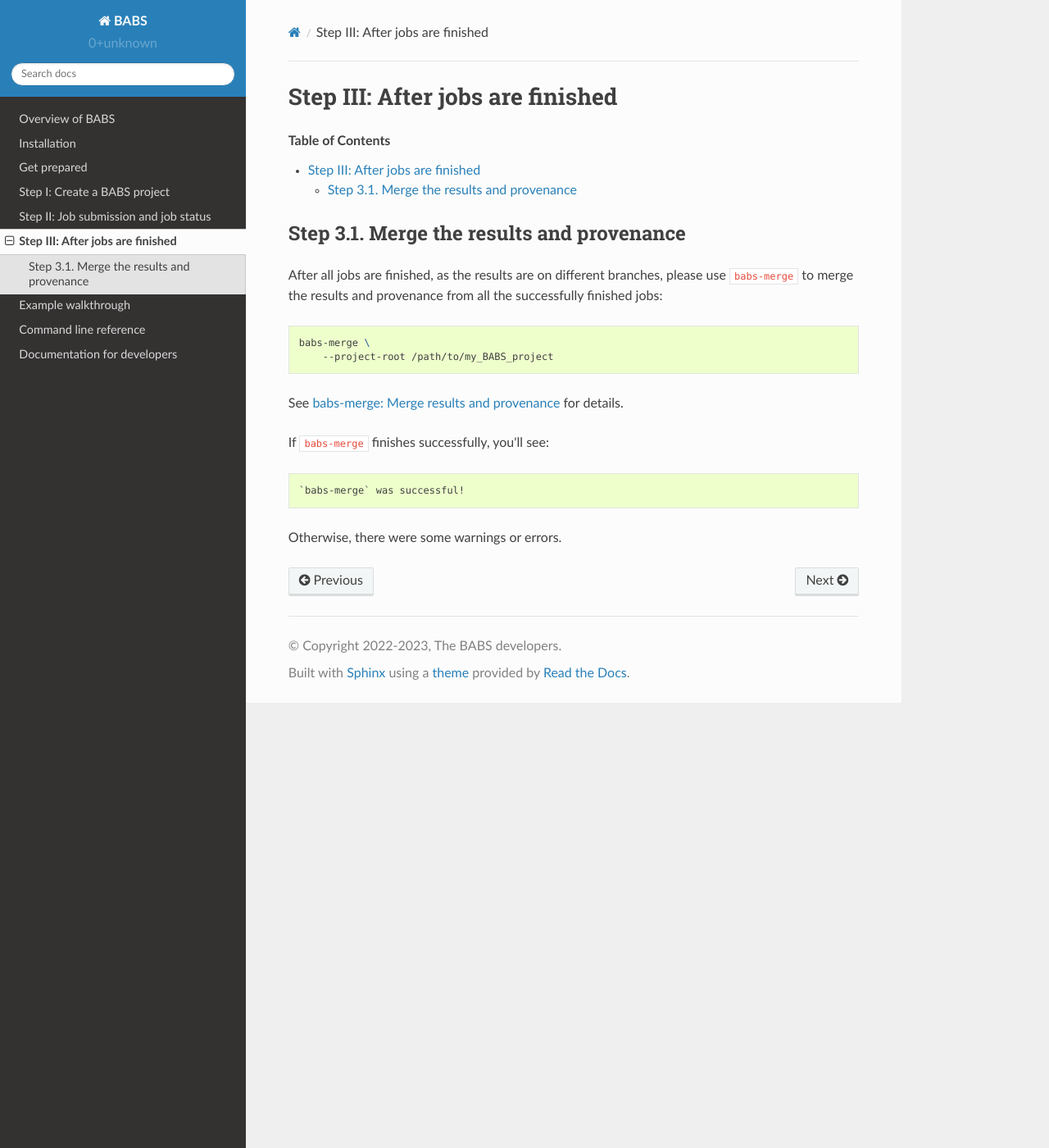
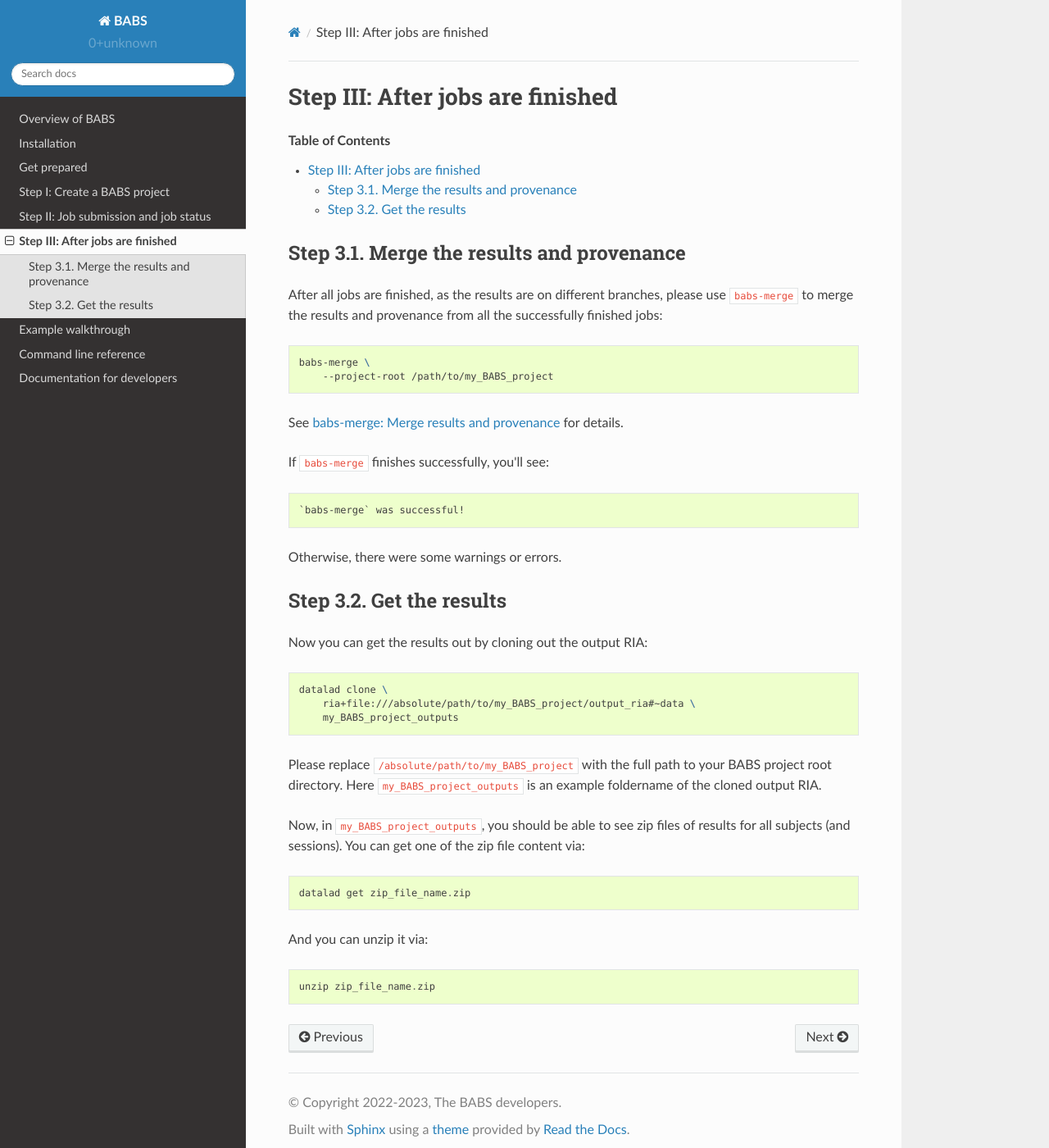
Before and after one commit to PennLINC/babs, a Sphinx documentation site: the page built from docs/source/after_jobs.rst, in a window 1280 px wide and 1400 px high. Shown: the whole window at 82% size. Built offline with Sphinx 7.4.7 and the Read the Docs theme 2.0.0, drawn with Linux system fonts in a browser that asks for light colours.

Commit message:
add outline of walkthru; add how to get results

```diff
--- a/docs/source/after_jobs.rst
+++ b/docs/source/after_jobs.rst
@@ -23,3 +23,26 @@ If ``babs-merge`` finishes successfully, you'll see::
     `babs-merge` was successful!
 
 Otherwise, there were some warnings or errors.
+
+Step 3.2. Get the results
+==================================
+
+Now you can get the results out by cloning out the output RIA:
+
+.. code-block:: bash
+
+    datalad clone \
+        ria+file:///absolute/path/to/my_BABS_project/output_ria#~data \
+        my_BABS_project_outputs
+
+Please replace ``/absolute/path/to/my_BABS_project`` with the full path to your BABS project root directory.
+Here ``my_BABS_project_outputs`` is an example foldername of the cloned output RIA.
+
+Now, in ``my_BABS_project_outputs``, you should be able to see zip files of results
+for all subjects (and sessions). You can get one of the zip file content via::
+
+    datalad get zip_file_name.zip
+
+And you can unzip it via::
+
+    unzip zip_file_name.zip
--- a/docs/source/installation.rst
+++ b/docs/source/installation.rst
@@ -32,6 +32,9 @@ Optional dependencies
 Besides required software listed above, you also need to install ``datalad-osf`` only if:
 
 * if you're an end user and your input DataLad dataset is on OSF;
+
+    * e.g., when you follow :doc:`the example walkthrough <walkthrough>`;
+
 * or if you're a developer and you will run ``pytest``;
 
 How to install ``datalad-osf``::
@@ -84,7 +87,7 @@ Way 2: Install from GitHub
 
 .. warning::
 
-    You may install an unstable version from GitHub.
+    The version you will install from GitHub might be an unstable version.
     Therefore installing from GitHub is not the recommended way for **end users**,
     unless you're specifically looking for an unstable version
     that's not available on PyPI.
```
Also changed, not shown: docs/source/walkthrough.rst (+23 -0 lines).
